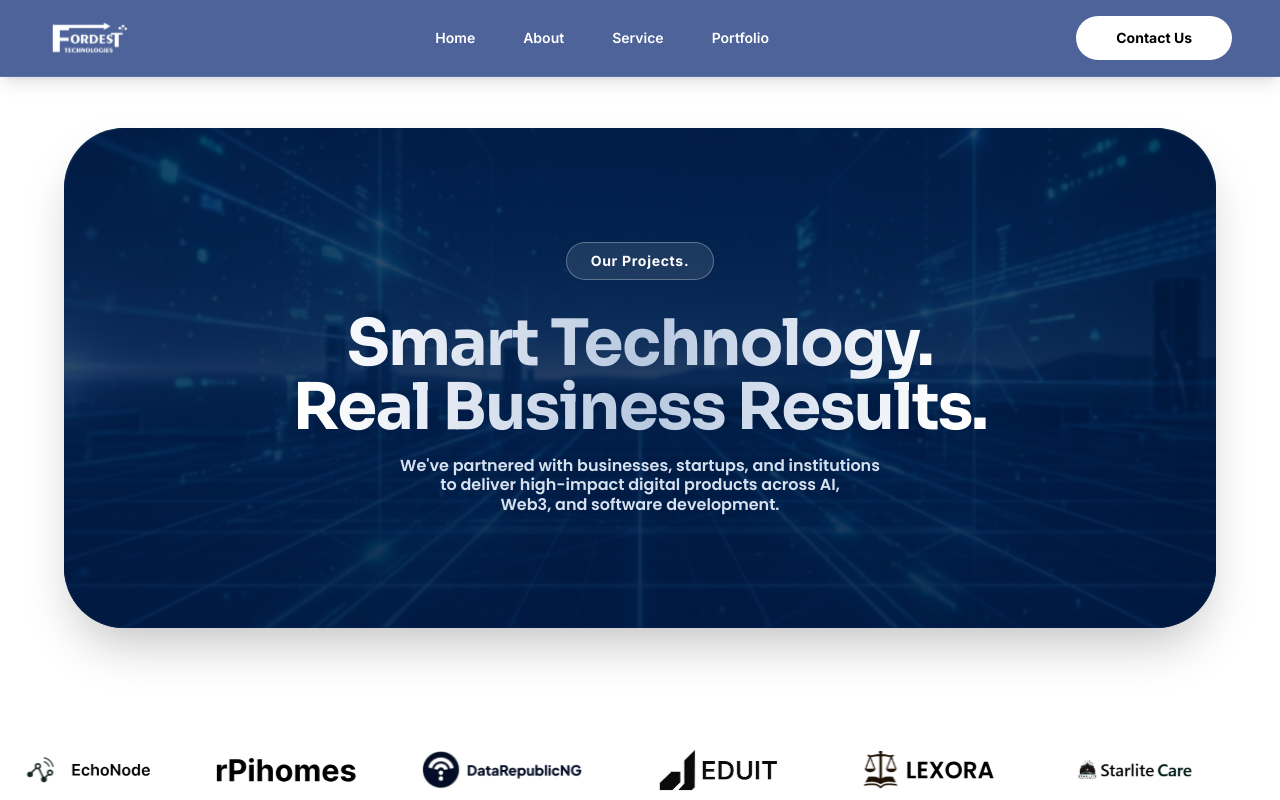
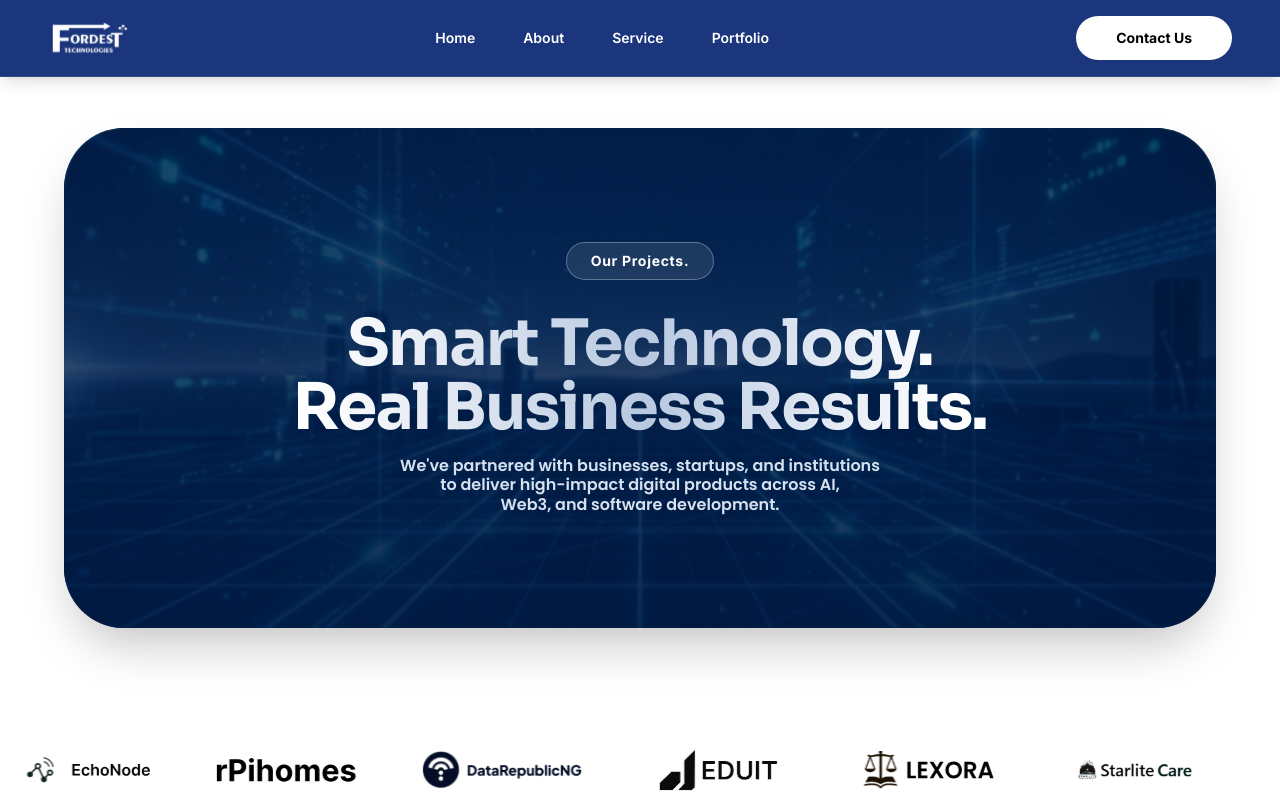
Before and after one commit to fordest-technology/fordest-website, a Next.js app: page /portfolio in a window 1280 px wide. Shown: the top 800 px of the page. Built offline with nearby package versions, Linux system fonts and the light colour scheme.

Commit message:
added smooth scroll

```diff
--- a/package.json
+++ b/package.json
@@ -10,6 +10,8 @@
   },
   "dependencies": {
     "framer-motion": "^12.23.26",
+    "gsap": "^3.14.2",
+    "lenis": "^1.3.17",
     "lucide-react": "^0.562.0",
     "next": "16.1.1",
     "react": "19.2.3",
--- a/src/app/globals.css
+++ b/src/app/globals.css
@@ -62,4 +62,11 @@ body {
   color: var(--foreground);
   font-family: var(--font-sans);
   -webkit-font-smoothing: antialiased;
+  overflow-x: hidden;
 }
+
+@media (max-width: 768px) {
+  .animate-marquee {
+    animation-duration: 20s !important;
+  }
+}
--- a/src/app/layout.tsx
+++ b/src/app/layout.tsx
@@ -1,6 +1,7 @@
 import type { Metadata } from "next";
 import { Inter, Sora, Poppins } from "next/font/google";
 import "./globals.css";
+import SmoothScroll from "@/components/SmoothScroll";
 
 const inter = Inter({
   subsets: ["latin"],
@@ -31,6 +32,7 @@ export default function RootLayout({
   return (
     <html lang="en" className={`${inter.variable} ${sora.variable} ${poppins.variable}`}>
       <body className="antialiased">
+        <SmoothScroll />
         {children}
       </body>
     </html>
--- a/src/components/BuildTogether.tsx
+++ b/src/components/BuildTogether.tsx
@@ -30,8 +30,8 @@ const BuildTogether = () => {
                         </h2>
 
                         <p className="font-poppins text-white/80 text-[14px] md:text-[18px] max-w-2xl mx-auto leading-relaxed">
-                            Nullam vitae purus at tortor mattis dapibus. Morbi purus est, ultricies <br className="hidden md:block" />
-                            nec dolor sit amet, scelerisque cursus purus.
+                            We help ambitious businesses scale with custom software, AI, and blockchain solutions. <br className="hidden md:block" />
+                            Ready to transform your idea into reality?
                         </p>
 
                         <div className="pt-4">
--- a/src/components/ContactSection.tsx
+++ b/src/components/ContactSection.tsx
@@ -55,7 +55,7 @@ const ContactSection = () => {
                                 <div className="mt-2 w-[120px] h-[3px] bg-[#FFB23E] rounded-full" />
                             </div>
                             <p className="font-poppins text-white/70 text-[14px] leading-relaxed pt-2">
-                                Lorem ipsum dolor sit amet, consectetur adipiscing elit, sed do eiusmod tempor incididunt ut labore.
+                                Fill out the form below and our team will get back to you within 24 hours to discuss your project requirements.
                             </p>
                         </div>
 
--- a/src/components/Navbar.tsx
+++ b/src/components/Navbar.tsx
@@ -4,9 +4,11 @@ import { useState, useEffect } from "react";
 import Link from "next/link";
 import Image from "next/image";
 import { usePathname } from "next/navigation";
+import { Menu, X } from "lucide-react";
 
 export default function Navbar() {
     const [isScrolled, setIsScrolled] = useState(false);
+    const [isOpen, setIsOpen] = useState(false);
     const pathname = usePathname();
     const isHome = pathname === "/";
 
@@ -19,18 +21,18 @@ export default function Navbar() {
     }, []);
 
     // The navbar should be glassmorphic if we're not on the home page OR if we've scrolled
-    const isGlassy = !isHome || isScrolled;
+    const isGlassy = !isHome || isScrolled || isOpen;
 
     return (
         <nav
             className={`fixed top-0 z-50 w-full transition-all duration-300 ${isGlassy
-                ? "py-4 bg-[#03216E]/70 backdrop-blur-md border-b border-white/10 shadow-lg"
+                ? "py-4 bg-[#03216E]/90 backdrop-blur-md border-b border-white/10 shadow-lg"
                 : "py-6 bg-transparent"
                 }`}
         >
             <div className="mx-auto flex max-w-7xl items-center justify-between px-6 lg:px-12">
                 {/* Logo */}
-                <Link href="/" className="flex items-center">
+                <Link href="/" className="flex items-center z-50">
                     <Image
                         src="/logo.svg"
                         alt="Fordest Technologies Logo"
@@ -40,7 +42,7 @@ export default function Navbar() {
                     />
                 </Link>
 
-                {/* Nav Links */}
+                {/* Desktop Nav Links */}
                 <div className="hidden space-x-12 text-sm font-semibold md:flex transition-colors text-white">
                     <Link href="/" className="transition-all hover:opacity-70">Home</Link>
                     <Link href="/#about" className="transition-all hover:opacity-70">About</Link>
@@ -48,9 +50,10 @@ export default function Navbar() {
                     <Link href="/portfolio" className="transition-all hover:opacity-70">Portfolio</Link>
                 </div>
 
-                {/* Contact Button */}
+                {/* Contact Button (Desktop) */}
+                <div className="hidden md:block">
                    <Link href="/contact">
-                    <button className={`rounded-full px-10 py-3 text-sm font-bold transition-all hover:scale-105 active:scale-95 ${isGlassy
+                       <button className={`rounded-full px-10 py-3 text-sm font-bold transition-all hover:scale-105 active:scale-95 cursor-pointer ${isGlassy
                            ? "bg-white text-black"
                            : "bg-white text-[#001B44]"
                            }`}>
@@ -58,6 +61,28 @@ export default function Navbar() {
                        </button>
                    </Link>
                 </div>
+
+                {/* Mobile Menu Button */}
+                <button
+                  className="block md:hidden text-white z-50 cursor-pointer"
+                  onClick={() => setIsOpen(!isOpen)}
+                >
+                  {isOpen ? <X size={28} /> : <Menu size={28} />}
+                </button>
+
+                {/* Mobile Menu Overlay */}
+                 <div className={`fixed inset-0 bg-[#03216E] z-40 flex flex-col items-center justify-center space-y-8 transition-transform duration-300 md:hidden ${isOpen ? 'translate-x-0' : 'translate-x-full'}`}>
+                    <Link href="/" onClick={() => setIsOpen(false)} className="text-2xl font-semibold text-white hover:text-white/80">Home</Link>
+                    <Link href="/#about" onClick={() => setIsOpen(false)} className="text-2xl font-semibold text-white hover:text-white/80">About</Link>
+                    <Link href="/#service" onClick={() => setIsOpen(false)} className="text-2xl font-semibold text-white hover:text-white/80">Service</Link>
+                    <Link href="/portfolio" onClick={() => setIsOpen(false)} className="text-2xl font-semibold text-white hover:text-white/80">Portfolio</Link>
+                    <Link href="/contact" onClick={() => setIsOpen(false)}>
+                        <button className="rounded-full bg-white px-10 py-3 text-lg font-bold text-[#001B44] transition-all hover:scale-105 active:scale-95 cursor-pointer">
+                            Contact Us
+                        </button>
+                    </Link>
+                 </div>
+            </div>
         </nav>
     );
 }
--- /dev/null
+++ b/src/components/SmoothScroll.tsx
@@ -0,0 +1,36 @@
+"use client";
+
+import { useEffect } from 'react';
+import Lenis from 'lenis';
+import gsap from 'gsap';
+import { ScrollTrigger } from 'gsap/ScrollTrigger';
+
+gsap.registerPlugin(ScrollTrigger);
+
+export default function SmoothScroll() {
+  useEffect(() => {
+    const lenis = new Lenis({
+      duration: 1.2,
+      easing: (t) => Math.min(1, 1.001 - Math.pow(2, -10 * t)),
+      orientation: 'vertical',
+      gestureOrientation: 'vertical',
+      smoothWheel: true,
+      touchMultiplier: 2,
+    });
+
+    lenis.on('scroll', ScrollTrigger.update);
+
+    gsap.ticker.add((time) => {
+      lenis.raf(time * 1000);
+    });
+
+    gsap.ticker.lagSmoothing(0);
+
+    return () => {
+      lenis.destroy();
+      gsap.ticker.remove(lenis.raf);
+    };
+  }, []);
+
+  return null;
+}
--- a/src/components/WhatWeDo.tsx
+++ b/src/components/WhatWeDo.tsx
@@ -124,7 +124,7 @@ const Card = ({ card, index, progress, range, targetScale }: {
                         </ul>
 
                         {/* Right Column: Illustration */}
-                        <div className="relative flex justify-center items-center">
+                        <div className="relative hidden lg:flex justify-center items-center">
                             <div className="relative w-full aspect-square max-w-[200px] md:max-w-[320px] lg:max-w-[450px]">
                                 <Image
                                     src={card.image}
```
Also changed, not shown: src/components/Hero.tsx (+9 -6 lines), 1 other file (tests, documents, lock files or other folders). Lines whose indentation alone changed are shown as unchanged.
